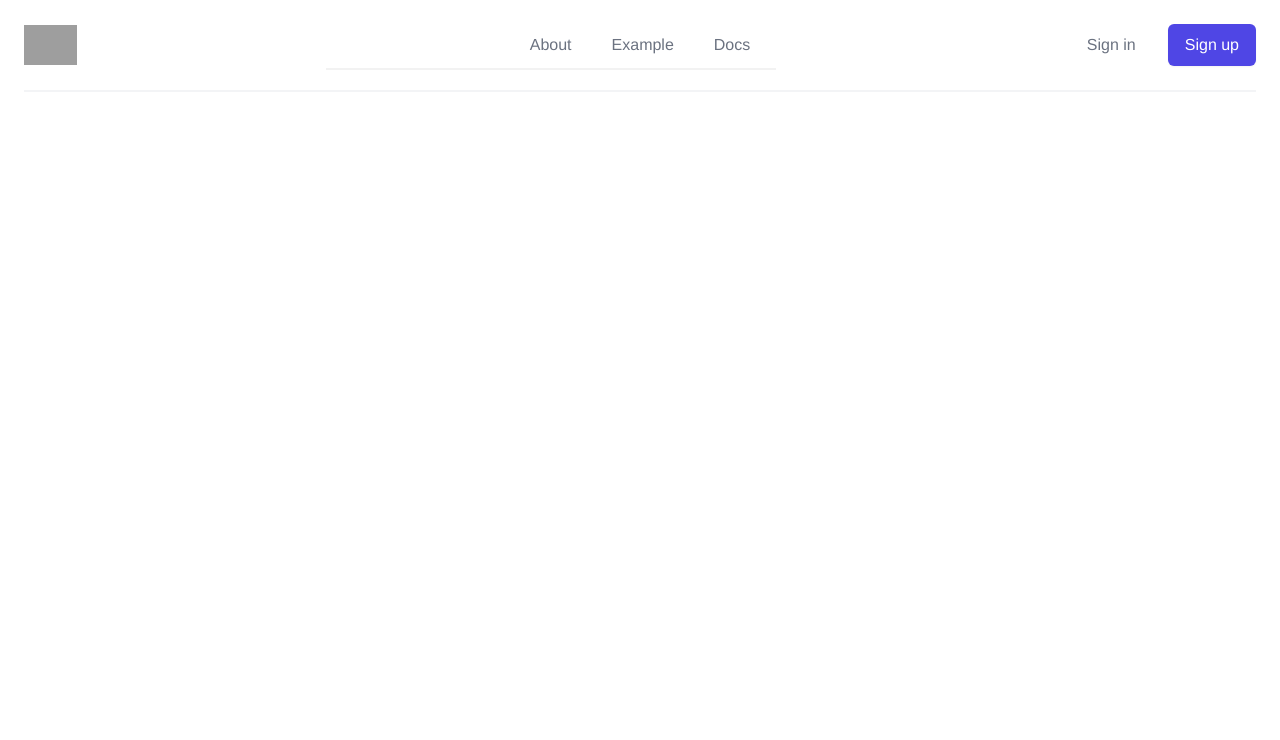
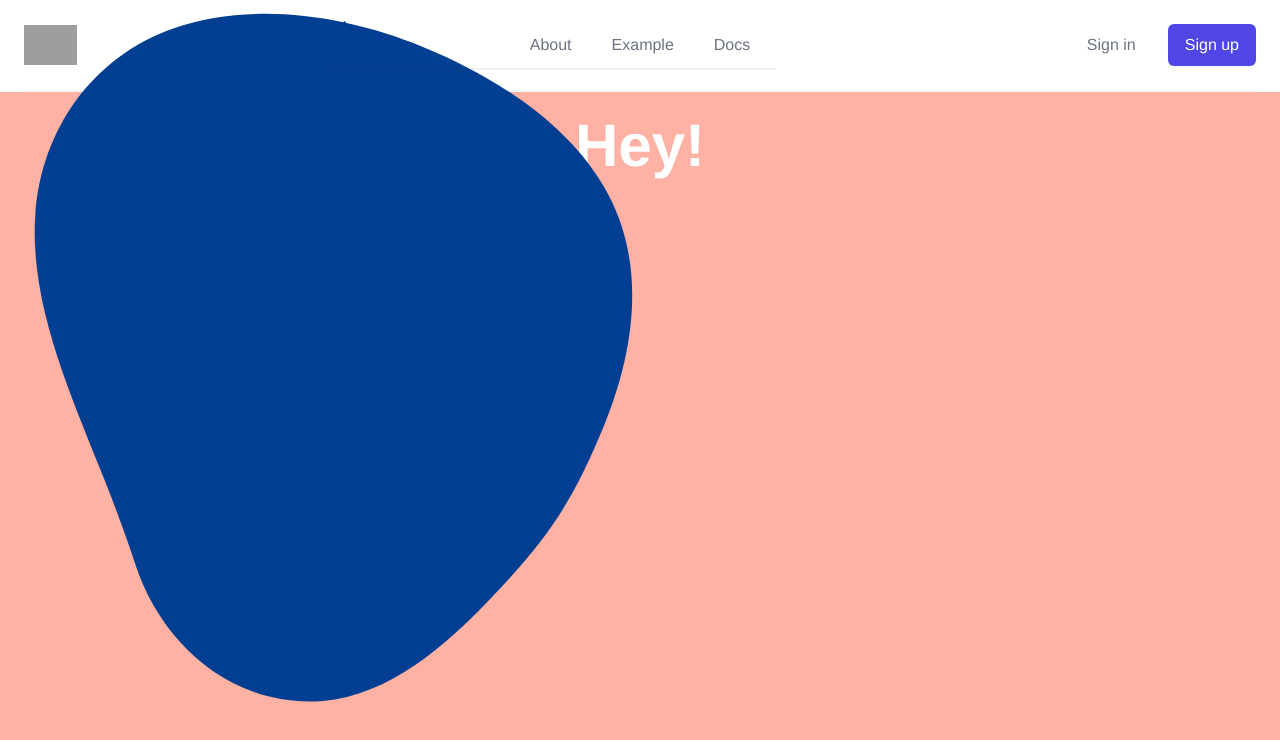
Before and after one commit to craig-mccaskill/glassescraig, a Vue app: page / in a window 1280 px wide. Shown: the top 740 px of the page. Built offline with nearby package versions, Linux system fonts and the light colour scheme; grey boxes are pictures that could not be loaded.

Commit message:
Tailwind

```diff
--- a/src/App.vue
+++ b/src/App.vue
@@ -1,13 +1,16 @@
 <template>
   <my-navigation></my-navigation>
+  <landing></landing>
 </template>
 
 <script>
 import Navigation from './components/Navigation'
+import Landing from './components/Landing';
   export default {
      components:{
-         'my-navigation':Navigation
-     }
+         'my-navigation':Navigation,
+         'landing':Landing
+       }
   }
 </script>
 
@@ -18,5 +21,7 @@ import Navigation from './components/Navigation'
   -moz-osx-font-smoothing: grayscale;
   text-align: center;
   color: #2c3e50;
+  background: #FFB1A4;
+  /* https://codepen.io/notwaldorf/pen/omXwzw */
 }
 </style>
--- /dev/null
+++ b/src/components/Landing.vue
@@ -0,0 +1,48 @@
+<template>
+  <div class="landing h-24 min-h-screen">
+    <h1 class="font-black text-6xl mt-6">Hey!</h1>
+    <div class="blob">
+      <!-- This SVG is from https://codepen.io/Ali_Farooq_/pen/gKOJqx -->
+      <svg
+        xmlns:xlink="http://www.w3.org/1999/xlink"
+        version="1.1"
+        xmlns="http://www.w3.org/2000/svg"
+        viewBox="0 0 310 350"
+      >
+        <path
+          d="M156.4,339.5c31.8-2.5,59.4-26.8,80.2-48.5c28.3-29.5,40.5-47,56.1-85.1c14-34.3,20.7-75.6,2.3-111  c-18.1-34.8-55.7-58-90.4-72.3c-11.7-4.8-24.1-8.8-36.8-11.5l-0.9-0.9l-0.6,0.6c-27.7-5.8-56.6-6-82.4,3c-38.8,13.6-64,48.8-66.8,90.3c-3,43.9,17.8,88.3,33.7,128.8c5.3,13.5,10.4,27.1,14.9,40.9C77.5,309.9,111,343,156.4,339.5z"
+        />
+      </svg>
+    </div>
+  </div>
+</template>
+
+<script>
+export default {
+  name: "Landing",
+};
+</script>
+
+<style>
+.landing {
+  color: white;
+}
+.blob {
+  position: absolute;
+  top: 0;
+  left: 0;
+  fill: #023f92;
+  width: 50vmax;
+  /* animation: move 10s ease-in-out infinite; */
+  transform-origin: 50% 50%;
+}
+
+/* @keyframes move {
+  0%   { transform: scale(1)   translate(10px, -30px); }
+  38%  { transform: scale(0.8, 1) translate(80vw, 30vh) rotate(160deg); }
+  40%  { transform: scale(0.8, 1) translate(80vw, 30vh) rotate(160deg); }
+  78%  { transform: scale(1.3) translate(0vw, 50vh) rotate(-20deg); }
+  80%  { transform: scale(1.3) translate(0vw, 50vh) rotate(-20deg); }
+  100% { transform: scale(1)   translate(10px, -30px); }
+} */
+</style>
```
